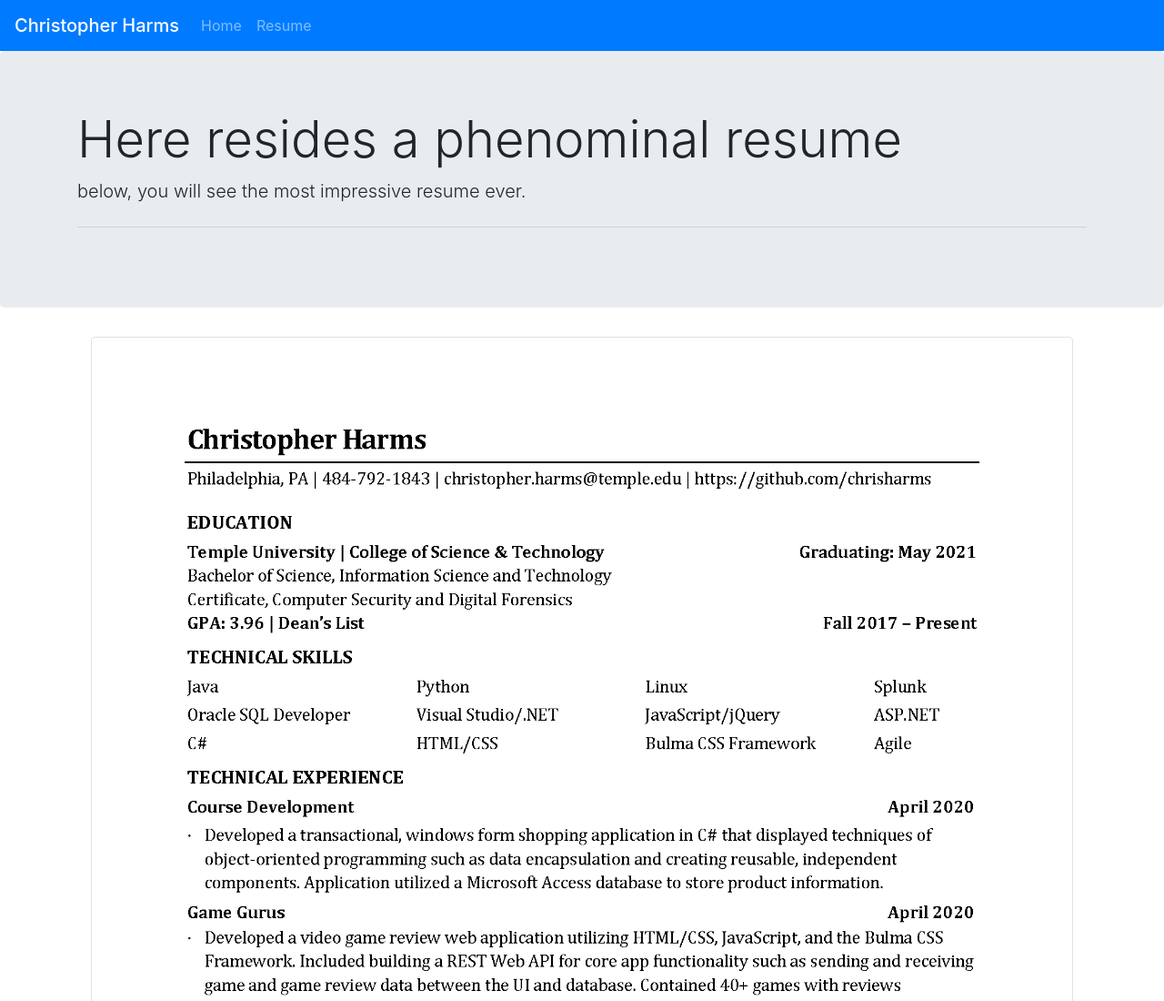
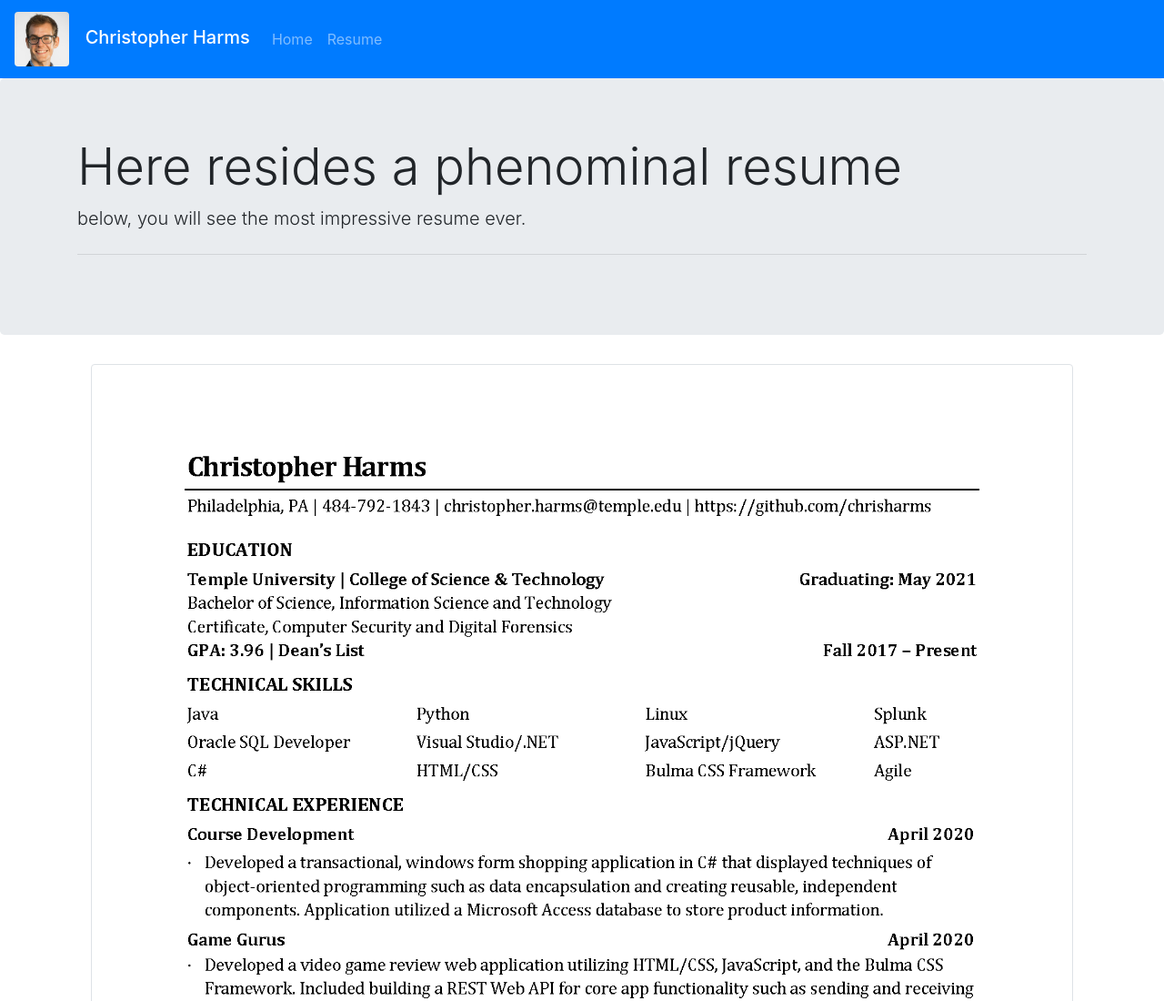
Before and after one commit to chrisharms/Capstone-1, a plain HTML site: page Tech_Homework_3/resume.html in a window 1280 px wide. Shown: the top 1100 px of the page at 91% size. Drawn offline with nearby package versions, Linux system fonts and the light colour scheme.

Commit message:
finishing up my website

```diff
--- a/Tech_Homework_3/resume.html
+++ b/Tech_Homework_3/resume.html
@@ -10,12 +10,15 @@
     <!-- Bootstrap CSS -->
     <link rel="stylesheet" href="https://stackpath.bootstrapcdn.com/bootstrap/4.5.2/css/bootstrap.min.css" integrity="sha384-JcKb8q3iqJ61gNV9KGb8thSsNjpSL0n8PARn9HuZOnIxN0hoP+VmmDGMN5t9UJ0Z" crossorigin="anonymous">
     <link rel="stylesheet" href="styles.css">
+    <link rel="icon" href="images/Bootstrap_logo.svg">
     <title>Chris Harms</title>
   </head>
   <body>
 
-        <nav class="navbar-expand-lg navbar navbar-dark bg-primary"">
-            <a class="navbar-brand mb-0 h1">Christopher Harms</a>
+        <nav class="navbar-expand-lg navbar navbar-dark bg-primary">
+            <a class="navbar-brand mb-0 h1">
+              <img src="images/Headshot - Cropped.jpg" class="d-inline-block align-center rounded" width="60" height="60" style="margin-right: 5%;">
+              Christopher Harms</a>
             <button class="navbar-toggler" type="button" data-toggle="collapse" data-target="#navbarNavAltMarkup" aria-controls="navbarNavAltMarkup" aria-expanded="false" aria-label="Toggle navigation">
               <span class="navbar-toggler-icon"></span>
             </button>
--- a/Tech_Homework_3/styles.css
+++ b/Tech_Homework_3/styles.css
@@ -1,5 +1,7 @@
 
-
+  #navbarNavAltMarkup {
+    margin-left: 1%;
+  }
   .card {
     border: none;
   }
```
Also changed, not shown: Tech_Homework_3/index.html (+4 -1 lines), Tech_Homework_3/images/Bootstrap_logo.svg (added), Tech_Homework_3/images/Headshot - Cropped.jpg (added).
